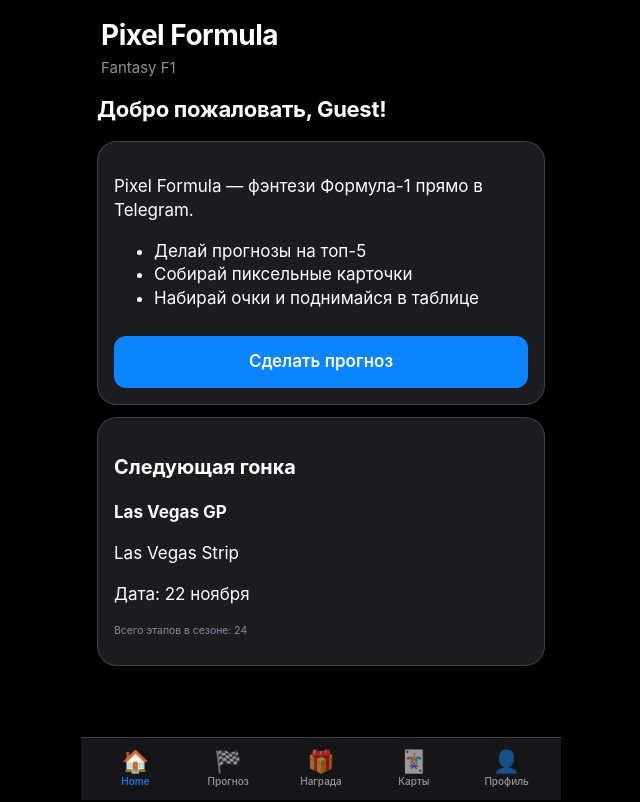
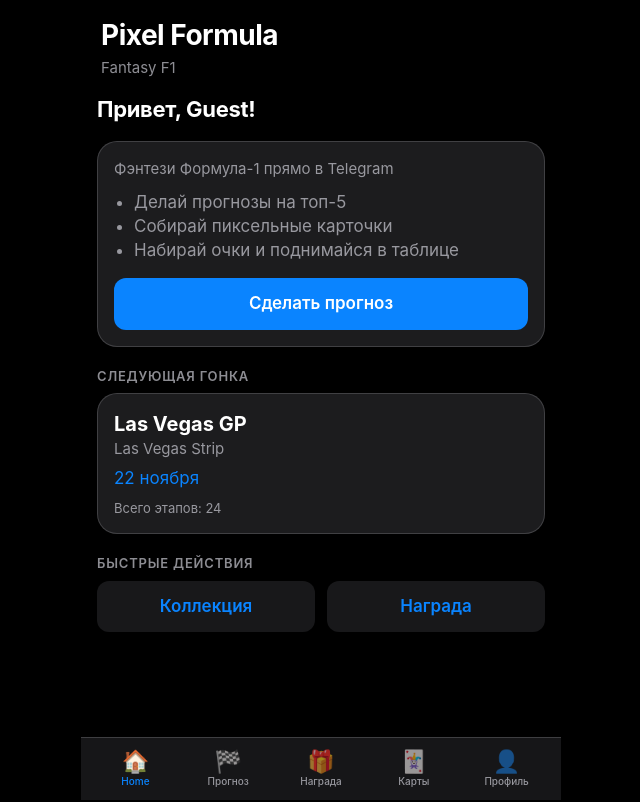
Before and after one commit to git-fomaz/pixel-formula, a React (Vite) app: page / in a window 1280 px wide. Shown: the whole page, without its empty margins (319-959 px from the left). Built offline with nearby package versions, Linux system fonts and the light colour scheme.

Commit message:
iOS-style redesign: update src/pages/Home.tsx

```diff
--- a/src/pages/Home.tsx
+++ b/src/pages/Home.tsx
@@ -23,28 +23,32 @@ export default function Home() {
 
   return (
     <div className="pixel-page">
-      <h2>Добро пожаловать{user ? `, ${user.first_name}` : ''}!</h2>
+      <h2>Привет{user ? `, ${user.first_name}` : ''}!</h2>
 
-      <div className="pixel-card">
-        <p>Pixel Formula — фэнтези Формула-1 прямо в Telegram.</p>
-        <ul>
+      <div className="ios-card">
+        <p className="muted" style={{ margin: '0 0 12px' }}>Фэнтези Формула-1 прямо в Telegram</p>
+        <ul style={{ margin: '0 0 16px', paddingLeft: 20, color: 'var(--label-secondary)' }}>
           <li>Делай прогнозы на топ-5</li>
           <li>Собирай пиксельные карточки</li>
           <li>Набирай очки и поднимайся в таблице</li>
         </ul>
-        <Link to="/predict" className="pixel-btn primary" style={{ display: 'inline-block', marginTop: 8, textDecoration: 'none' }}>
-          Сделать прогноз
-        </Link>
+        <Link to="/predict" className="ios-btn">Сделать прогноз</Link>
       </div>
 
-      <div className="pixel-card">
-        <h3>Следующая гонка</h3>
-        <p><strong>{nextRace.name}</strong></p>
-        <p>{nextRace.circuit}</p>
-        <p>Дата: {formatDate(nextRace.date)}</p>
-        <p style={{ marginTop: 8, fontSize: '0.65rem', color: '#8888aa' }}>
-          Всего этапов в сезоне: {RACES.length}
-        </p>
+      <div className="section-title">Следующая гонка</div>
+      <div className="ios-card">
+        <div style={{ fontSize: 20, fontWeight: 700 }}>{nextRace.name}</div>
+        <div className="muted">{nextRace.circuit}</div>
+        <div style={{ marginTop: 8, color: 'var(--accent)' }}>{formatDate(nextRace.date)}</div>
+        <div className="muted" style={{ marginTop: 8, fontSize: 13 }}>
+          Всего этапов: {RACES.length}
+        </div>
+      </div>
+
+      <div className="section-title">Быстрые действия</div>
+      <div style={{ display: 'grid', gridTemplateColumns: '1fr 1fr', gap: 12 }}>
+        <Link to="/collection" className="ios-btn secondary" style={{ width: 'auto' }}>Коллекция</Link>
+        <Link to="/reward" className="ios-btn secondary" style={{ width: 'auto' }}>Награда</Link>
       </div>
     </div>
   );
```
